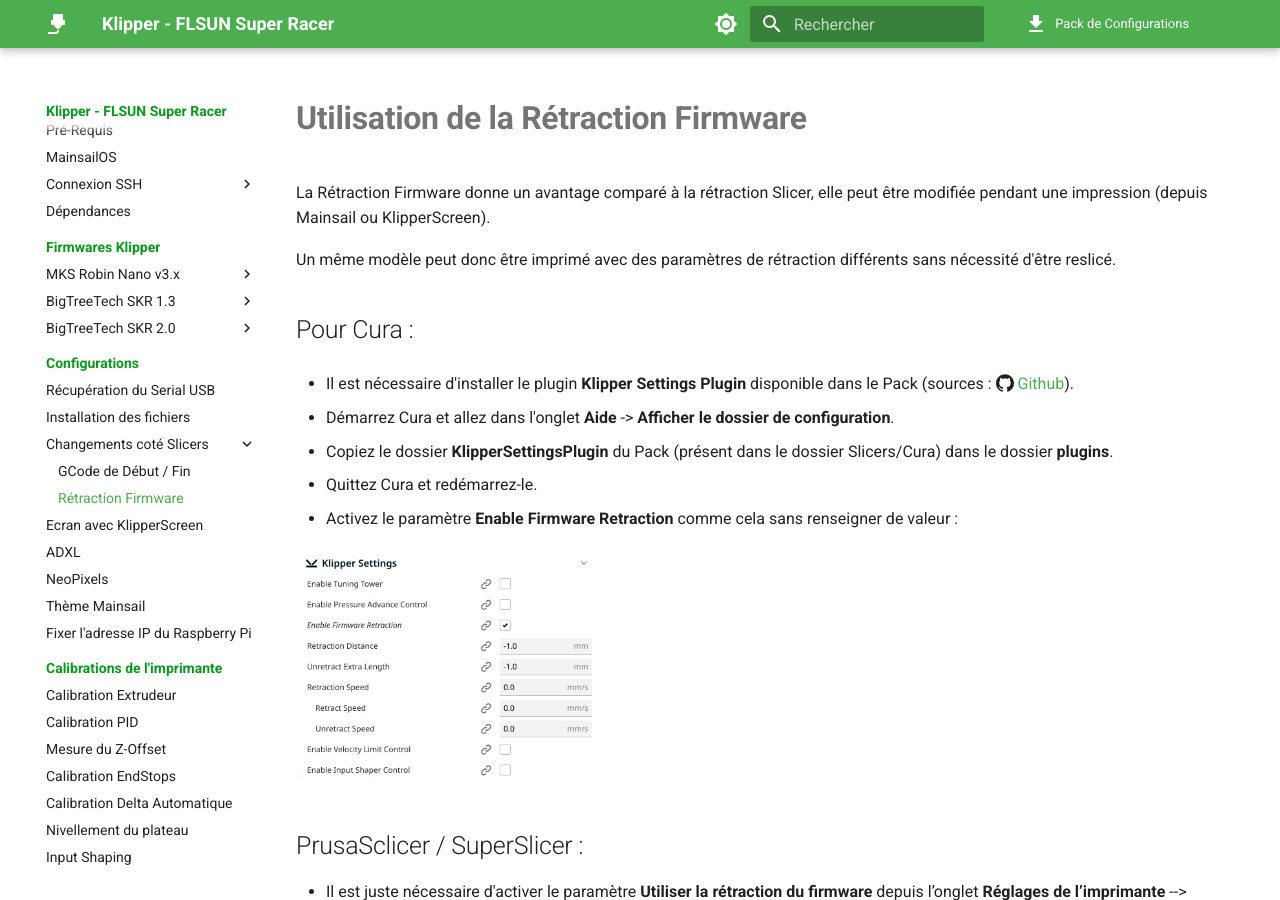
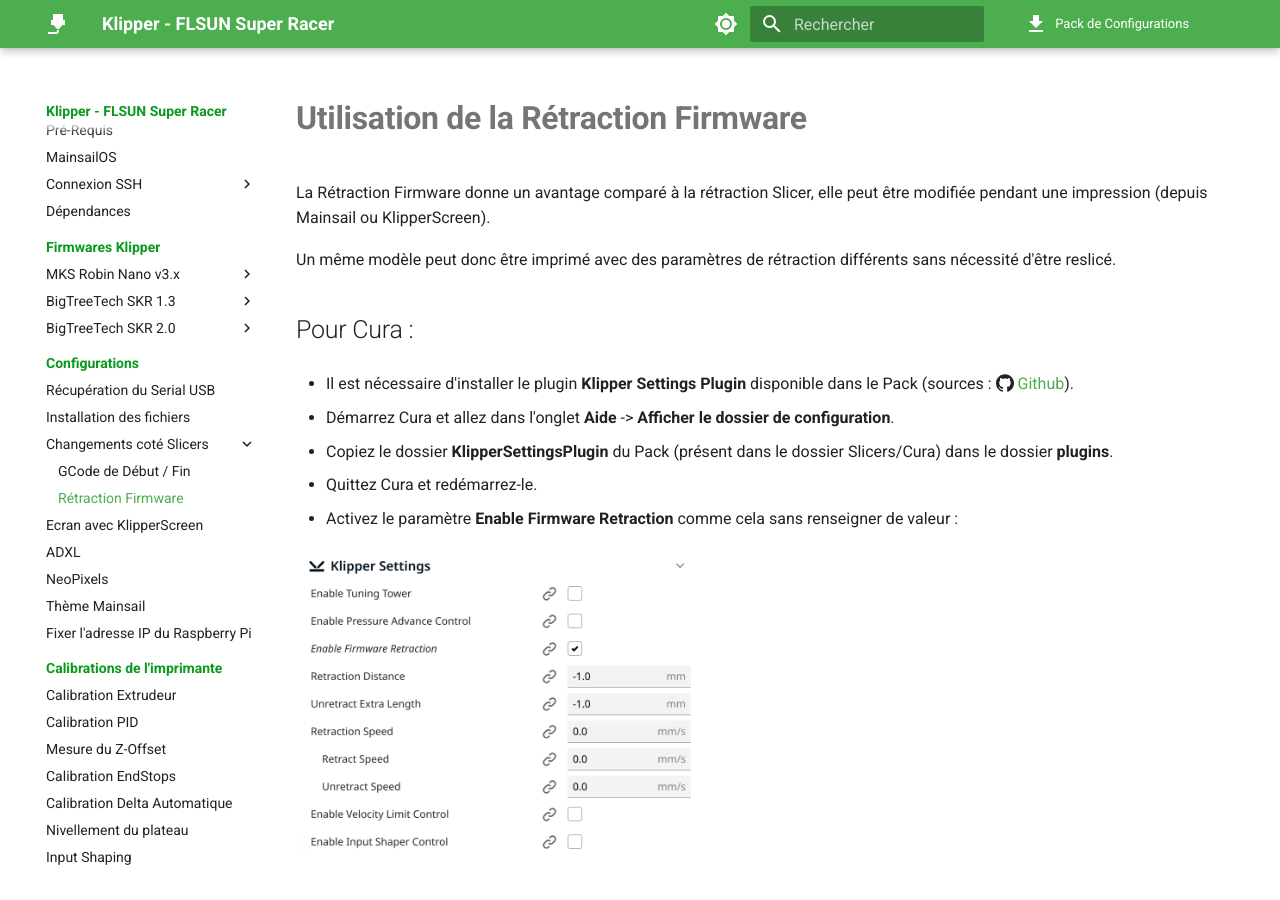
Before and after one commit to Guilouz/test, an MkDocs documentation site: the page built from docs/configurations/retraction-firmware.md, in a window 1280 px wide and 900 px high. Built offline with MkDocs 1.6.1 and Material for MkDocs 9.7.7, drawn with Linux system fonts in a browser that asks for light colours; comment, search, counter and statistics services are not loaded.

Commit message:
Update retraction-firmware.md

```diff
--- a/docs/configurations/retraction-firmware.md
+++ b/docs/configurations/retraction-firmware.md
@@ -22,7 +22,7 @@
 
 -	Activez le paramètre **Enable Firmware Retraction** comme cela sans renseigner de valeur :
 
-![Rétraction Cura](../assets/img/configurations/retraction-cura.png){ width="300" }
+![Rétraction Cura](../assets/img/configurations/retraction-cura.png){ width="400" }
 
 
 ## PrusaSclicer / SuperSlicer :
```
